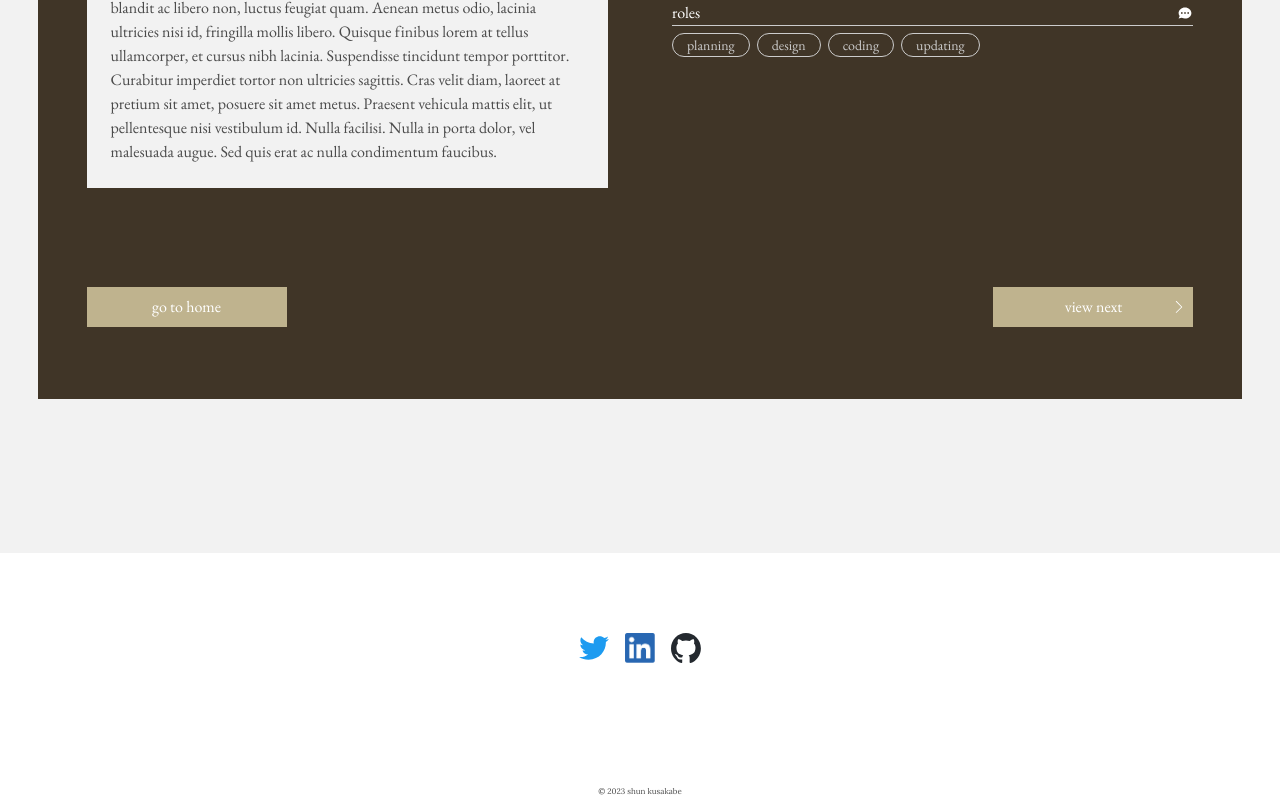
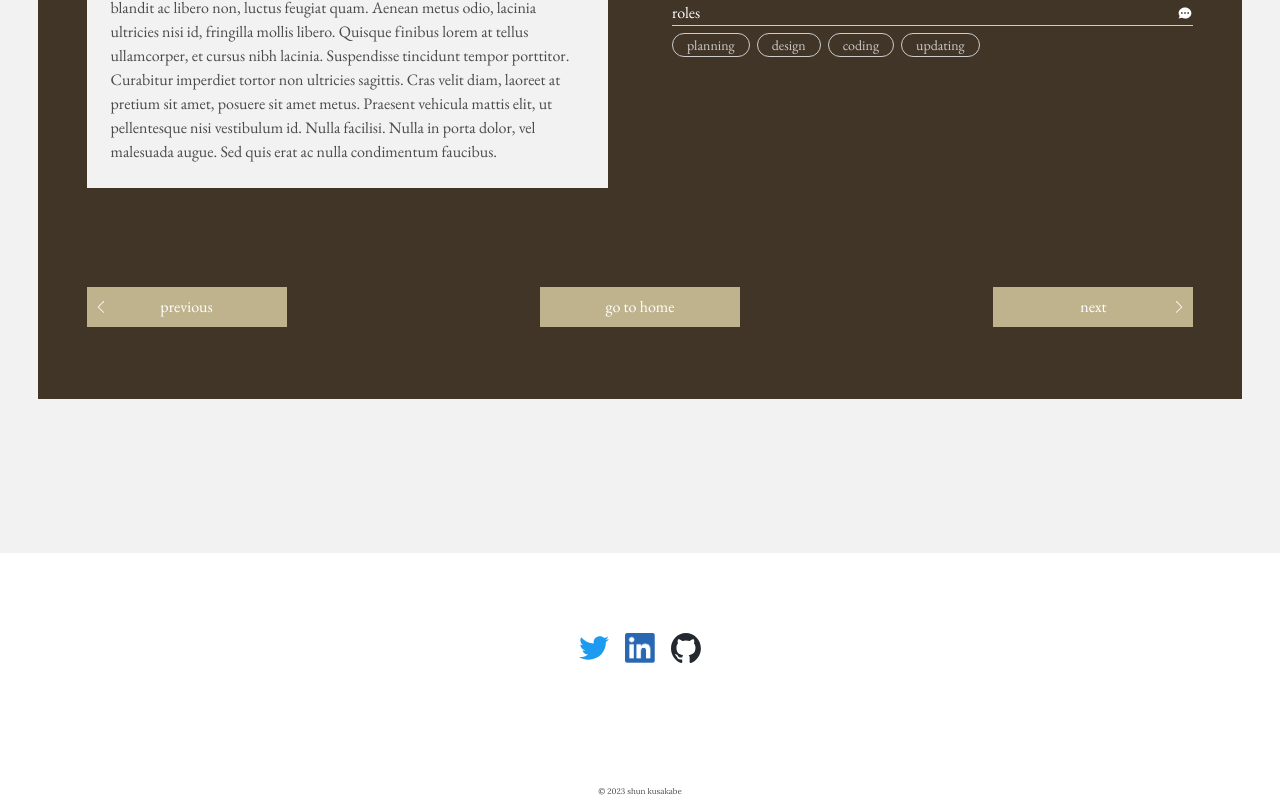
Before and after one commit to shunssv/kusakabe-site, a Next.js app: page /works/enk-english in a window 1280 px wide. Shown: the part 1111-1911 px from the top of the page. Built offline with nearby package versions, Linux system fonts and the light colour scheme; a web font is replaced by a local one.

Commit message:
:sparkles: add previous button - SHU-140

```diff
--- a/src/components/Buttons/Button.module.scss
+++ b/src/components/Buttons/Button.module.scss
@@ -13,5 +13,10 @@
     right: 4%;
     top: 50%;
     transform: translateY(-50%);
+
+    &.isReverse {
+      left: 4%;
+      right: 0;
+    }
   }
 }
--- /dev/null
+++ b/src/components/Buttons/ButtonALeft.jsx
@@ -0,0 +1,12 @@
+import Link from 'next/link';
+import styles from './Button.module.scss';
+import { SlArrowLeft } from 'react-icons/sl';
+
+export function ButtonALeft({ url, text }) {
+  return (
+    <Link href={url} className={styles.btn}>
+      {text}
+      <SlArrowLeft className={`${styles.arrow} ${styles.isReverse}`} />
+    </Link>
+  );
+}
--- a/src/pages/works/[id]/index.jsx
+++ b/src/pages/works/[id]/index.jsx
@@ -5,6 +5,7 @@ import { PrimaryLayout } from '@/components/Layouts/PrimaryLayout';
 import { Playfair_Display } from 'next/font/google';
 import { HiCode, HiLightningBolt, HiCog, HiChat } from 'react-icons/hi';
 import { ButtonARight } from '@/components/Buttons/ButtonARight';
+import { ButtonALeft } from '@/components/Buttons/ButtonALeft';
 import { Button } from '@/components/Buttons/Button';
 
 const playfairDisplay = Playfair_Display({ subsets: ['latin'] });
@@ -95,8 +96,9 @@ export default function Works({ detail }) {
           </div>
         </div>
         <div className={styles.buttonWrapper}>
-          <ButtonARight url="/works/2" text="view next" />
+          <ButtonARight url="/works/2" text="next" />
           <Button url="/" text="go to home" />
+          <ButtonALeft url="/works/2" text="previous" />
         </div>
       </section>
     </>
```
